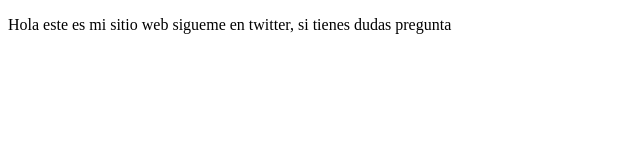
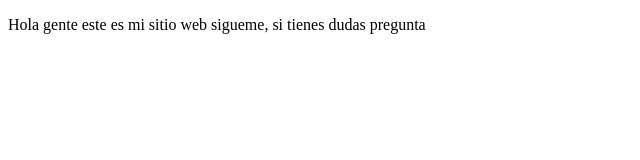
Before and after one commit to fioguerrero/proyectoDemoPrework, a plain HTML site: page index.html in a window 1280 px wide. Shown: the full height of the page, 0-640 px from the left. Drawn offline with Linux system fonts and the light colour scheme.

Commit message:
cambios nuevos

```diff
--- a/index.html
+++ b/index.html
@@ -8,8 +8,8 @@
 </head>
 <body>
     <p>
-        Hola este es mi sitio web
-        sigueme en twitter, si tienes dudas pregunta
+        Hola gente este es mi sitio web
+        sigueme, si tienes dudas pregunta
     </p>
 </body>
 </html>
```
